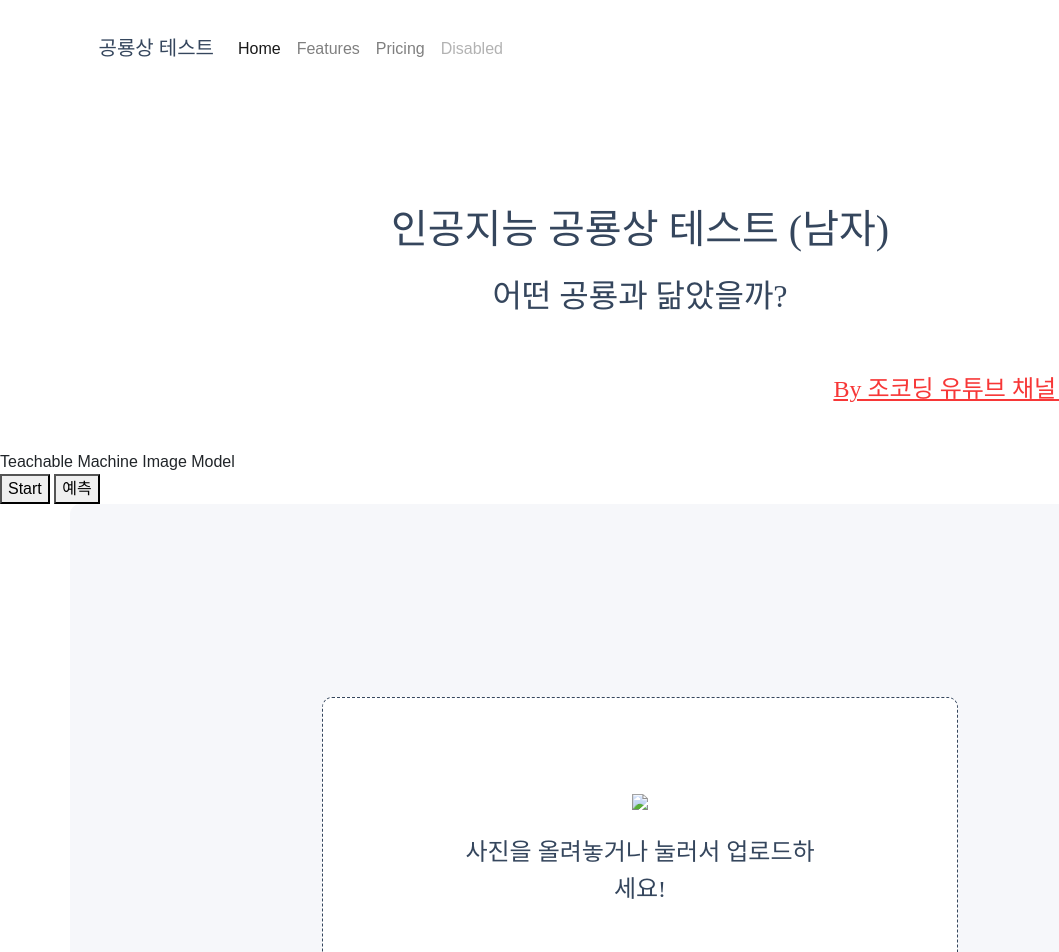
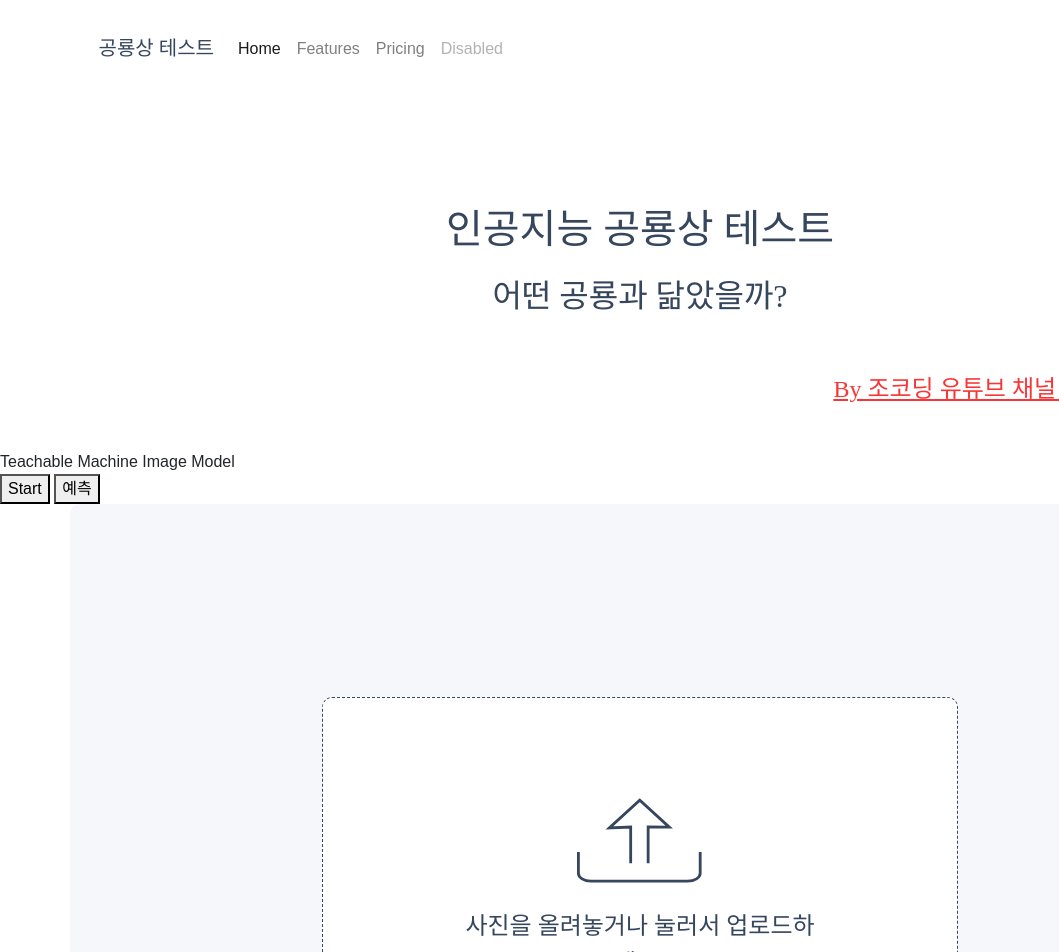
Before and after one commit to Pakcoding/Dino, a plain HTML site: page index.html in a window 1280 px wide. Shown: the top 952 px of the page, 0-1059 px from the left. Drawn offline with nearby package versions, Linux system fonts and the light colour scheme; files whose address does not match are found by name.

Commit message:
first commit

```diff
--- a/index.html
+++ b/index.html
@@ -39,7 +39,7 @@
         </div>
     </nav>
     <section class="section">
-        <h1 class="title">인공지능 공룡상 테스트 (남자)</h1>
+        <h1 class="title">인공지능 공룡상 테스트</h1>
         <h2 class="subtitle">어떤 공룡과 닮았을까?</h2>
     </section>
     <section class="youtube">
@@ -111,7 +111,7 @@
         // More API functions here:
         // https://github.com/googlecreativelab/teachablemachine-community/tree/master/libraries/image
         // the link to your model provided by Teachable Machine export panel
-        const URL = "https://teachablemachine.withgoogle.com/models/o9D1N5TN/";
+        const URL = "https://teachablemachine.withgoogle.com/models/mSFC97WGt/";
         let model, webcam, labelContainer, maxPredictions;
         // Load the image model and setup the webcam
         async function init() {
```
Also changed, not shown: img/upload.svg (added), img/youtube-copy.jpg (renamed from imag/youtube-copy.jpg), img/youtube-copy2x.jpg (renamed from imag/youtube-copy2x.jpg), img/youtube-copy3x.jpg (renamed from imag/youtube-copy3x.jpg).
